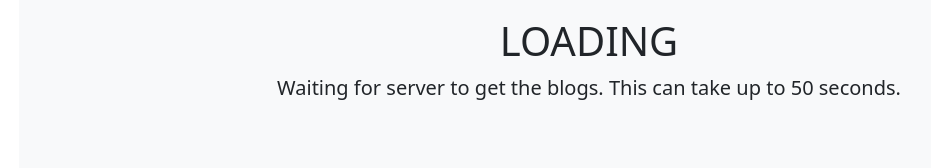
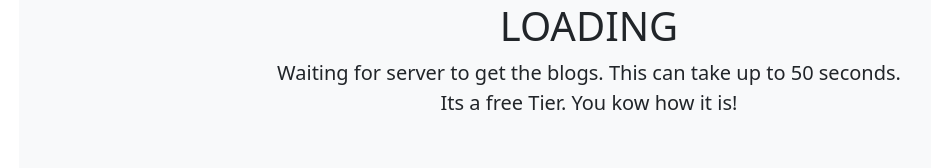
Before and after one commit to lejodev/BlogIT, a Next.js app: page / in a window 1280 px wide. Shown: the part 414-582 px from the top of the page, without its empty margins (51-982 px from the left). Built offline with nearby package versions, Linux system fonts and the light colour scheme; no server answers.

Commit message:
Loading page edited

```diff
--- a/components/Loaading.jsx
+++ b/components/Loaading.jsx
@@ -13,8 +13,11 @@ const Loaading = () => {
           <span className="visually-hidden">Loading...</span>
         </div>
         <h1 className="mt-3">LOADING</h1>
-        <p className="lead">
-          Waiting for server to get the blogs. This can take up to 50 seconds.
+        <p className="d-flex flex-column lead">
+          <span>
+            Waiting for server to get the blogs. This can take up to 50 seconds.
+          </span>
+          <span> Its a free Tier. You kow how it is! </span>
         </p>
       </div>
     </Container>
```
